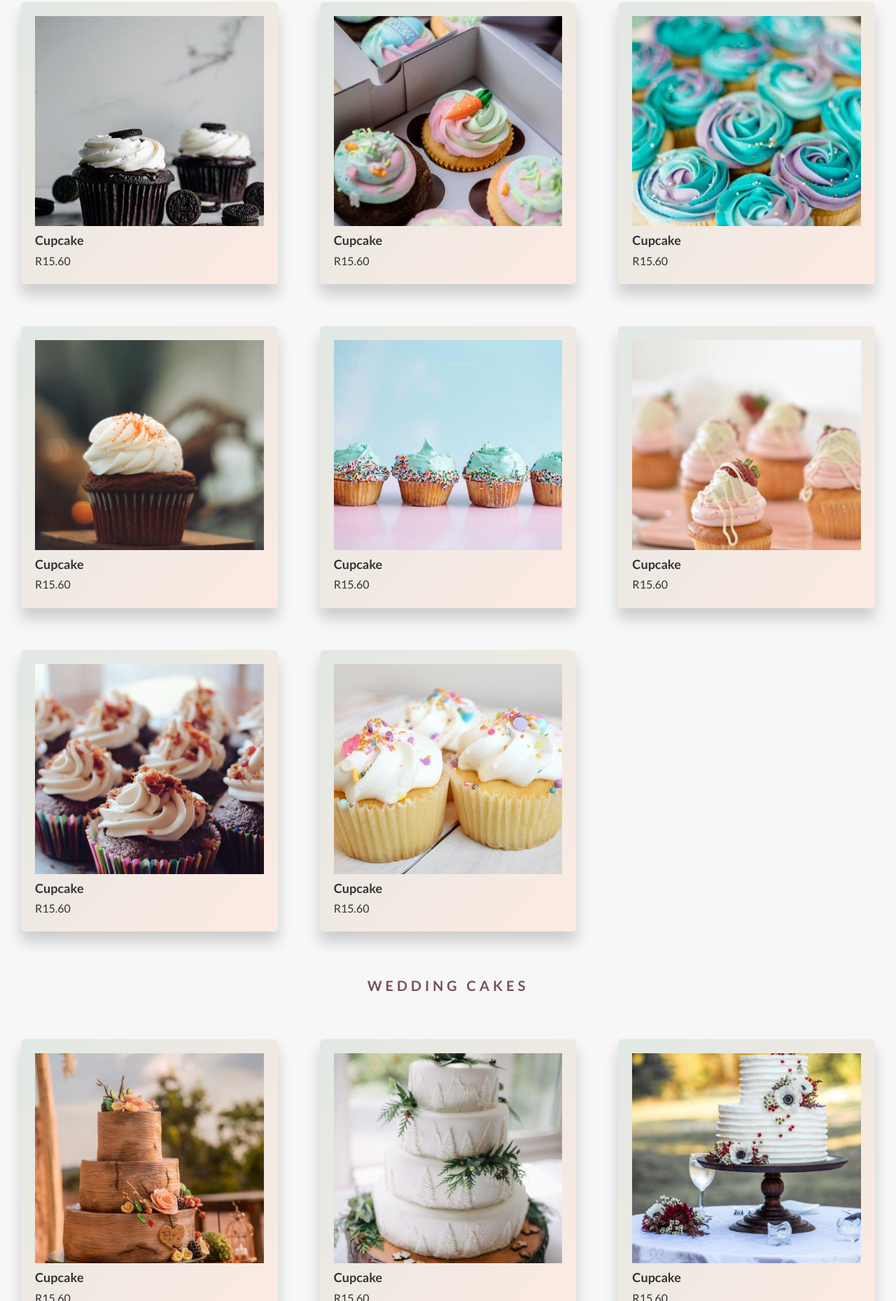
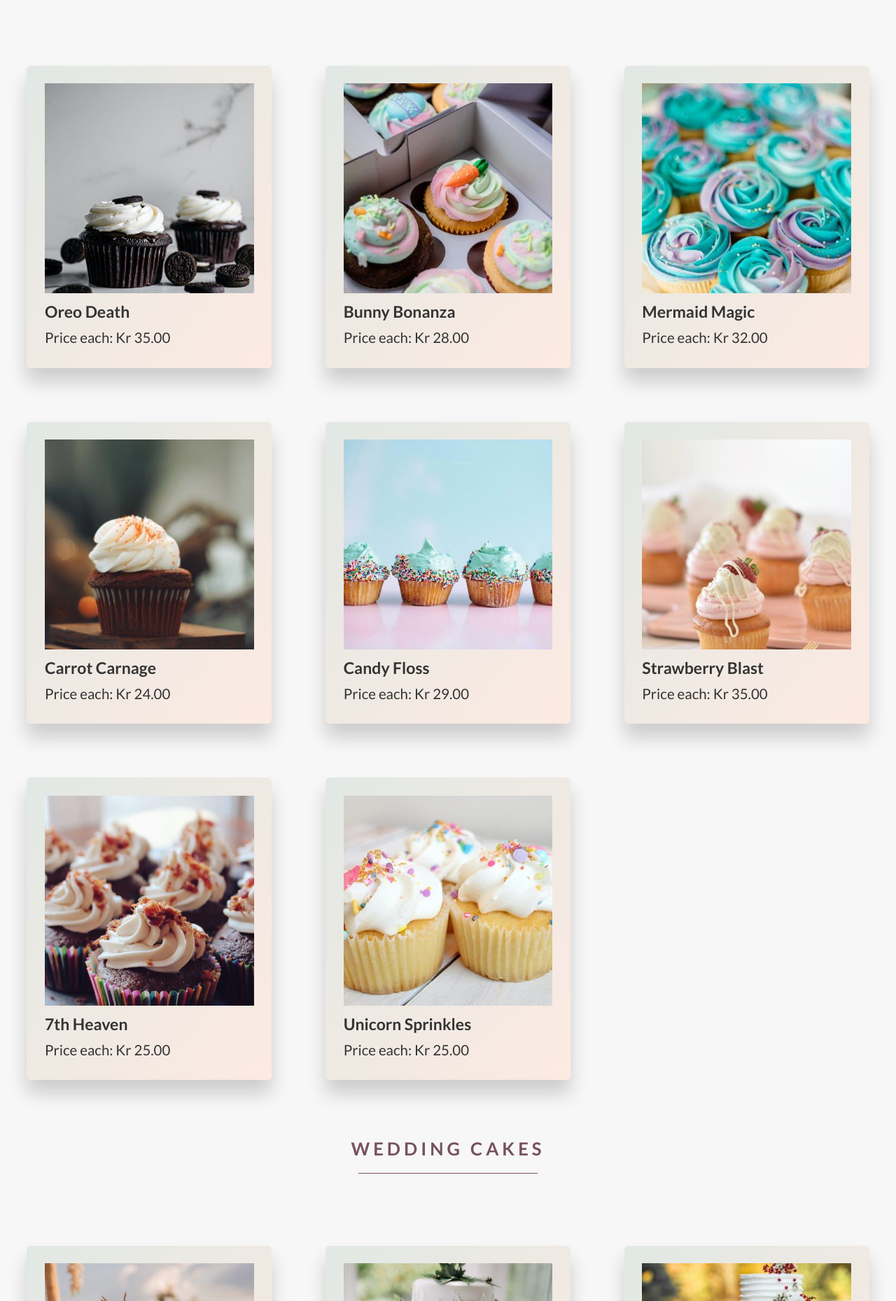
Before and after one commit to Hartman-Nicholas/CupCake, a website: page public/products.html in a window 1280 px wide. Shown: the part 941-2800 px from the top of the page at 70% size. Drawn offline with Linux system fonts and the light colour scheme.

Commit message:
Updated button styles

```diff
--- a/public/products.html
+++ b/public/products.html
@@ -51,67 +51,67 @@
       <h2 class="section__products--subHeading">Cup Cakes</h2>
       <div class="grid-container-column">
         <div class="section__products--item">
-          <img src="./img/01_cupcake.jpg" alt="cupcake" class="section__products--img">
+          <img src="./img/01_cupcake.jpg" alt="cupcake Oreo death" class="section__products--img">
           <figcaption>
-            <h3 class="section__products--title">Cupcake</h3>
-            <p class="section__products--price">R15.60</p>
+            <h3 class="section__products--title">Oreo Death</h3>
+            <p class="section__products--price">Price each: Kr 35.00</p>
           </figcaption>
 
           </img>
         </div>
         <div class="section__products--item">
-          <img src="./img/02_cupcake.jpg" alt="cupcake" class="section__products--img">
+          <img src="./img/02_cupcake.jpg" alt="cupcake Bunny Bonanza" class="section__products--img">
           <figcaption>
-            <h3 class="section__products--title">Cupcake</h3>
-            <p class="section__products--price">R15.60</p>
+            <h3 class="section__products--title">Bunny Bonanza</h3>
+            <p class="section__products--price">Price each: Kr 28.00</p>
           </figcaption>
           </img>
         </div>
         <div class="section__products--item">
-          <img src="./img/03_cupcake.jpg" alt="cupcake" class="section__products--img">
+          <img src="./img/03_cupcake.jpg" alt="cupcake Mermaid magic" class="section__products--img">
           <figcaption>
-            <h3 class="section__products--title">Cupcake</h3>
-            <p class="section__products--price">R15.60</p>
+            <h3 class="section__products--title">Mermaid Magic</h3>
+            <p class="section__products--price">Price each: Kr 32.00</p>
           </figcaption>
           </img>
         </div>
         <div class="section__products--item">
-          <img src="./img/04_cupcake.jpg" alt="cupcake" class="section__products--img">
+          <img src="./img/04_cupcake.jpg" alt="cupcake Carrot Carnage" class="section__products--img">
           <figcaption>
-            <h3 class="section__products--title">Cupcake</h3>
-            <p class="section__products--price">R15.60</p>
+            <h3 class="section__products--title">Carrot Carnage</h3>
+            <p class="section__products--price">Price each: Kr 24.00</p>
           </figcaption>
           </img>
         </div>
         <div class="section__products--item">
-          <img src="./img/05_cupcake.jpg" alt="cupcake" class="section__products--img">
+          <img src="./img/05_cupcake.jpg" alt="cupcake Candy Floss" class="section__products--img">
           <figcaption>
-            <h3 class="section__products--title">Cupcake</h3>
-            <p class="section__products--price">R15.60</p>
+            <h3 class="section__products--title">Candy Floss</h3>
+            <p class="section__products--price">Price each: Kr 29.00</p>
           </figcaption>
           </img>
         </div>
         <div class="section__products--item">
-          <img src="./img/06_cupcake.jpg" alt="cupcake" class="section__products--img">
+          <img src="./img/06_cupcake.jpg" alt="cupcake Strawberry Blast" class="section__products--img">
           <figcaption>
-            <h3 class="section__products--title">Cupcake</h3>
-            <p class="section__products--price">R15.60</p>
+            <h3 class="section__products--title">Strawberry Blast</h3>
+            <p class="section__products--price">Price each: Kr 35.00</p>
           </figcaption>
           </img>
         </div>
         <div class="section__products--item">
-          <img src="./img/07_cupcake.jpg" alt="cupcake" class="section__products--img">
+          <img src="./img/07_cupcake.jpg" alt="cupcake 7th Heaven" class="section__products--img">
           <figcaption>
-            <h3 class="section__products--title">Cupcake</h3>
-            <p class="section__products--price">R15.60</p>
+            <h3 class="section__products--title">7th Heaven</h3>
+            <p class="section__products--price">Price each: Kr 25.00</p>
           </figcaption>
           </img>
         </div>
         <div class="section__products--item">
-          <img src="./img/08_cupcake.jpg" alt="cupcake" class="section__products--img">
+          <img src="./img/08_cupcake.jpg" alt="cupcake Unicorn Sprinkles" class="section__products--img">
           <figcaption>
-            <h3 class="section__products--title">Cupcake</h3>
-            <p class="section__products--price">R15.60</p>
+            <h3 class="section__products--title">Unicorn Sprinkles</h3>
+            <p class="section__products--price">Price each: Kr 25.00</p>
           </figcaption>
           </img>
         </div>
@@ -122,66 +122,66 @@
       <h2 class="section__products--subHeading">Wedding Cakes</h2>
       <div class="grid-container-column">
         <div class="section__products--item">
-          <img src="./img/01_cake.jpg" alt="Wedding cake" class="section__products--img">
+          <img src="./img/01_cake.jpg" alt="Wedding cake Wooden WonderLand" class="section__products--img">
           <figcaption>
-            <h3 class="section__products--title">Cupcake</h3>
-            <p class="section__products--price">R15.60</p>
+            <h3 class="section__products--title">Wooden WonderLand</h3>
+            <p class="section__products--price">Price: Kr 3000.00</p>
           </figcaption>
           </img>
         </div>
         <div class="section__products--item">
-          <img src="./img/02_cake.jpg" alt="Wedding cake" class="section__products--img">
+          <img src="./img/02_cake.jpg" alt="Wedding cake White Pine Tiered" class="section__products--img">
           <figcaption>
-            <h3 class="section__products--title">Cupcake</h3>
-            <p class="section__products--price">R15.60</p>
+            <h3 class="section__products--title">White Pine Tiered</h3>
+            <p class="section__products--price">Price: Kr 5560.00</p>
           </figcaption>
           </img>
         </div>
         <div class="section__products--item">
-          <img src="./img/03_cake.jpg" alt="Wedding cake" class="section__products--img">
+          <img src="./img/03_cake.jpg" alt="Wedding cake Wedding Decadence" class="section__products--img">
           <figcaption>
-            <h3 class="section__products--title">Cupcake</h3>
-            <p class="section__products--price">R15.60</p>
+            <h3 class="section__products--title">Wedding Decadence</h3>
+            <p class="section__products--price">Price: Kr 3790.00</p>
           </figcaption>
           </img>
         </div>
         <div class="section__products--item">
-          <img src="./img/04_cake.jpg" alt="Wedding cake" class="section__products--img">
+          <img src="./img/04_cake.jpg" alt="Wedding cake White Rose Fountain" class="section__products--img">
           <figcaption>
-            <h3 class="section__products--title">Cupcake</h3>
-            <p class="section__products--price">R15.60</p>
+            <h3 class="section__products--title">White Rose Fountain</h3>
+            <p class="section__products--price">Price: Kr 4500.00</p>
           </figcaption>
           </img>
         </div>
         <div class="section__products--item">
-          <img src="./img/05_cake.jpg" alt="Wedding cake" class="section__products--img">
+          <img src="./img/05_cake.jpg" alt="Wedding cake Classic composed" class="section__products--img">
           <figcaption>
-            <h3 class="section__products--title">Cupcake</h3>
-            <p class="section__products--price">R15.60</p>
+            <h3 class="section__products--title">Classic composed</h3>
+            <p class="section__products--price">Price: Kr 6840.00</p>
           </figcaption>
           </img>
         </div>
         <div class="section__products--item">
-          <img src="./img/06_cake.jpg" alt="Wedding cake" class="section__products--img">
+          <img src="./img/06_cake.jpg" alt="Wedding cake Fruitful Adventure" class="section__products--img">
           <figcaption>
-            <h3 class="section__products--title">Cupcake</h3>
-            <p class="section__products--price">R15.60</p>
+            <h3 class="section__products--title">Fruitful Adventure</h3>
+            <p class="section__products--price">Price: Kr 3480.00</p>
           </figcaption>
           </img>
         </div>
         <div class="section__products--item">
-          <img src="./img/07_cake.jpg" alt="Wedding cake" class="section__products--img">
+          <img src="./img/07_cake.jpg" alt="Wedding cake Boxed Flowered" class="section__products--img">
           <figcaption>
-            <h3 class="section__products--title">Cupcake</h3>
-            <p class="section__products--price">R15.60</p>
+            <h3 class="section__products--title">Boxed Flowered</h3>
+            <p class="section__products--price">Price: Kr 5400.00</p>
           </figcaption>
           </img>
         </div>
         <div class="section__products--item">
-          <img src="./img/08_cake.jpg" alt="Wedding cake" class="section__products--img">
+          <img src="./img/08_cake.jpg" alt="Wedding cake Elegant Red Rose" class="section__products--img">
           <figcaption>
-            <h3 class="section__products--title">Cupcake</h3>
-            <p class="section__products--price">R15.60</p>
+            <h3 class="section__products--title">Elegant Red Rose</h3>
+            <p class="section__products--price">Price: Kr 3560.00</p>
           </figcaption>
           </img>
         </div>
--- a/sass/abstract/_variables.scss
+++ b/sass/abstract/_variables.scss
@@ -8,15 +8,10 @@ $color-cupcake-grey: #d8e2dc;
 $color-cupcake-beige: #ffe5d9;
 $color-cupcake-lightPink: #ffcad4;
 $color-cupcake-mediumPink: #f4acb7;
+$color-cupcake-mediumDarkPink: #e77f8f;
 $color-cupcake-darkPink: #ff7096;
 $color-cupcake-dustyLilac: #9b8188;
 $color-cupcake-darkLilac: #77515b;
-
-$color-secondary-light: #ffb900;
-$color-secondary-dark: #ff7730;
-
-$color-tertiary-light: #2998ff;
-$color-tertiary-dark: #5643fa;
 
 $color-grey: #777;
 $color-grey-light-1: #f7f7f7;
--- a/sass/base/_base.scss
+++ b/sass/base/_base.scss
@@ -15,17 +15,13 @@ html {
   // This defines what 1 rem is
   font-size: $font-size-html; //1rem = 10px;
 
-  // @include respond(tablet) {
-  //   font-size: 200%;
-  // }
+  @include respond(laptop) {
+    font-size: 80%;
+  }
 
-  // @include respond(laptop) {
-  //   font-size: 300%;
-  // }
-
-  // @include respond(big-desktop) {
-  //   font-size: 400%;
-  // }
+  @include respond(big-desktop) {
+    font-size: 80%;
+  }
 }
 
 body {
--- a/sass/base/_typography.scss
+++ b/sass/base/_typography.scss
@@ -4,6 +4,10 @@ body {
   font-size: $font-size-body;
   line-height: 1.7;
   color: $color-grey-dark-1;
+}
+
+a {
+  text-decoration: none;
 }
 
 h3 {
--- a/sass/layout/_footer.scss
+++ b/sass/layout/_footer.scss
@@ -5,12 +5,16 @@
     rgba(157, 129, 137, 1) 0%,
     rgba(244, 172, 183, 1) 100%
   );
-  border-radius: 6px;
   font-size: $font-size-a-regular;
   position: absolute;
   bottom: 0;
   width: 100%;
   height: auto;
+
+  @include respond(tablet) {
+    border-radius: 6px;
+  }
+
   @include respond(tablet-land) {
     height: 6rem;
     padding: 0.5rem;
--- a/sass/layout/_form.scss
+++ /dev/null
@@ -1,44 +0,0 @@
-.contactUs__form {
-  margin-top: 6rem;
-  margin-bottom: 6rem;
-  @include bs;
-  border-radius: 6px;
-  background-color: $color-white;
-  padding: 20px;
-
-  @include respond(tablet) {
-    max-width: 700px;
-    margin: 0 auto;
-  }
-
-  &--label {
-    font-size: $font-size-p-regular;
-  }
-
-  input[type="text"],
-  select,
-  textarea {
-    width: 100%;
-    padding: 12px;
-    border: 1px solid #ccc;
-    border-radius: 4px;
-    box-sizing: border-box;
-    margin-top: 6px;
-    margin-bottom: 16px;
-    resize: vertical;
-  }
-
-  input[type="submit"] {
-    background-color: $color-cupcake-lightPink;
-    color: $color-black;
-    padding: 12px 20px;
-    border: none;
-    border-radius: 4px;
-    cursor: pointer;
-  }
-
-  input[type="submit"]:hover {
-    background-color: $color-cupcake-mediumPink;
-    transform: scale(1.1);
-  }
-}
--- a/sass/layout/_header.scss
+++ b/sass/layout/_header.scss
@@ -1,7 +1,6 @@
 .header {
   text-align: center;
   height: 95vh;
-  border-radius: 6px;
 
   background-image: linear-gradient(
       to right bottom,
@@ -12,6 +11,10 @@
   background-size: cover;
   background-position: top;
   @include bs;
+
+  @include respond(tablet) {
+    border-radius: 6px;
+  }
 
   &__img {
     display: block;
@@ -29,7 +32,6 @@
   }
 
   &__head {
-    position: relative;
     font-weight: $font-weight-medium;
 
     padding: 2rem;
--- a/sass/layout/_navigation.scss
+++ b/sass/layout/_navigation.scss
@@ -60,18 +60,20 @@
   }
 }
 
+.nav-toggle {
+  position: fixed;
+
+  background: $color-white;
+  border-radius: 50%;
+  @include respond(tablet) {
+    top: 4rem;
+    right: 4rem;
+  }
+}
+
 .nav-open {
   .nav {
     transform: translateX(0%);
-  }
-
-  .nav-toggle {
-    position: fixed;
-
-    @include respond(tablet) {
-      top: 4rem;
-      right: 4rem;
-    }
   }
 
   .hamburger {
--- a/sass/layout/_subscribe.scss
+++ b/sass/layout/_subscribe.scss
@@ -1,5 +1,7 @@
 .subscribe {
   @include respond(tablet) {
+    font-family: $font-face-primary !important ;
+    font-size: $font-size-p-regular !important;
     max-width: 500px;
     margin: 0 auto;
   }
@@ -11,19 +13,24 @@
 
     &__button {
       margin-top: 1rem;
-      margin-bottom: 1rem;
+      margin-bottom: 2rem;
       padding: 1rem;
       width: 150px;
       text-align: center;
-      background-color: $color-cupcake-lightPink;
+      background-color: $color-cupcake-mediumPink;
       color: $color-black;
       padding: 12px 20px;
-      border: none;
+      border: none !important;
       border-radius: 4px;
       cursor: pointer;
+      @include bs-light;
+
+      @include respond(laptop) {
+        font-size: $font-size-p-regular;
+      }
 
       &:hover {
-        background-color: $color-cupcake-mediumPink;
+        background-color: $color-cupcake-darkPink;
         transform: scale(1.1);
       }
 
--- a/sass/main.scss
+++ b/sass/main.scss
@@ -8,12 +8,13 @@
 
 @import "components/hamburger";
 @import "components/navToggle";
+@import "components/button";
 
 @import "layout/footer";
 @import "layout/grid";
 @import "layout/header";
 @import "layout/navigation";
-@import "layout/form";
+
 @import "layout/subscribe";
 
 @import "pages/home";
--- a/sass/pages/_home.scss
+++ b/sass/pages/_home.scss
@@ -21,7 +21,10 @@
   margin-top: 4rem;
   margin-bottom: 4rem;
   @include bs;
-  border-radius: 6px;
+
+  @include respond(tablet) {
+    border-radius: 6px;
+  }
 
   @include respond(tablet) {
     max-width: 700px;
--- a/sass/pages/_products.scss
+++ b/sass/pages/_products.scss
@@ -7,7 +7,7 @@
       rgba($color-cupcake-beige, 0.7)
     );
     border-radius: 6px;
-    transition: 0.8s ease-in-out;
+    transition: 0.5s ease-in-out;
 
     &:hover {
       background-color: $color-cupcake-darkPink;
@@ -23,6 +23,7 @@
   }
 
   &--subHeading {
+    position: relative;
     text-align: center;
     padding: 4rem;
     margin-top: 2rem;
@@ -30,6 +31,16 @@
     font-size: $font-size-h2-regular;
     letter-spacing: 5px;
     text-transform: uppercase;
+
+    &::after {
+      content: "";
+
+      display: block;
+      width: 20rem;
+      height: 1px;
+      margin: 0.5em auto 1em;
+      background: $color-cupcake-darkLilac;
+    }
   }
 
   &--img {
```
Also changed, not shown: public/contact.html (+5 -20 lines), sass/components/_button.scss (added, +20 -0 lines), public/css/style.css.
